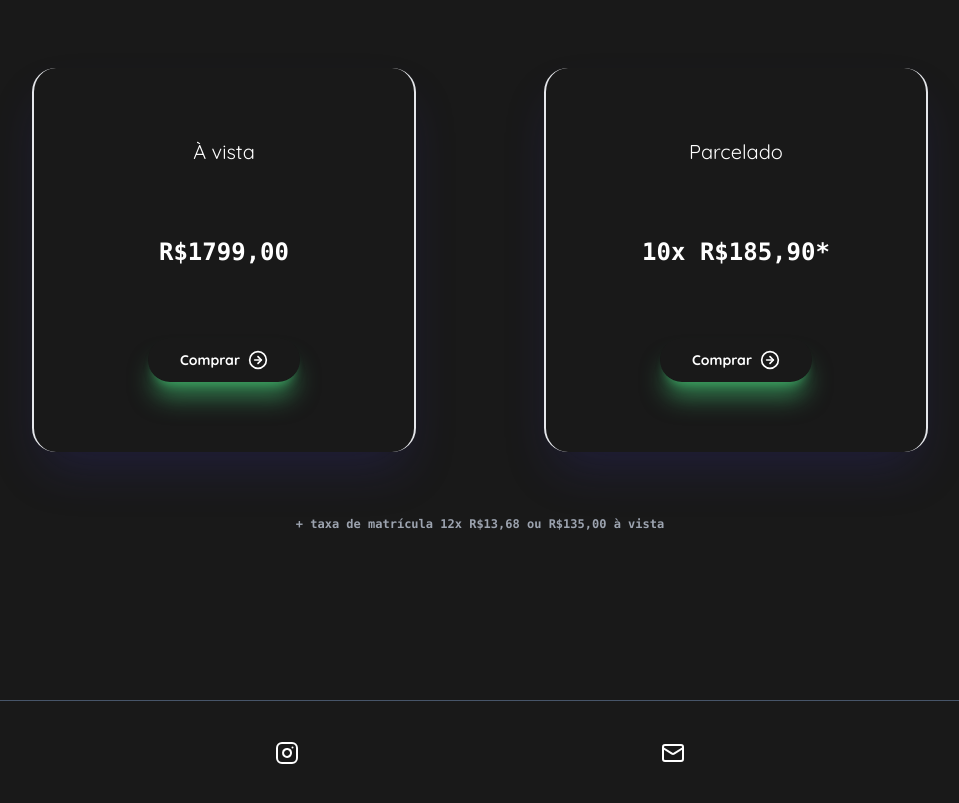
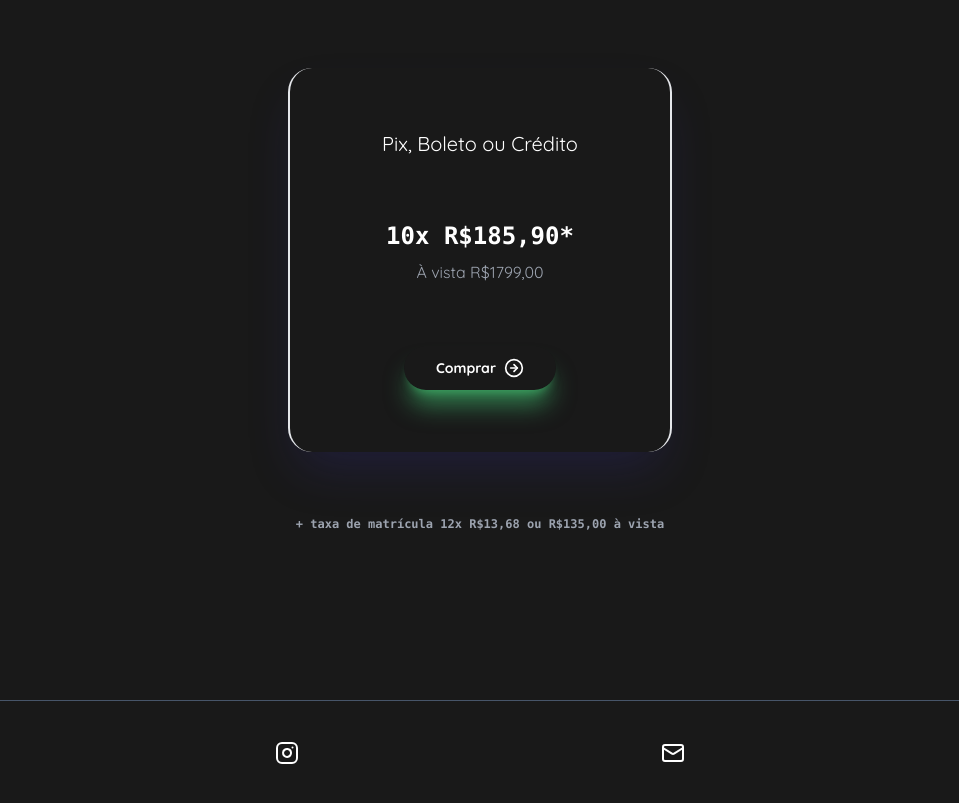
Before and after one commit to luccaparadeda/phdaquimica, a Next.js app: page /presencial in a window 1280 px wide. Shown: the part 4008-4811 px from the top of the page, without its empty margins (160-1119 px from the left). Built offline with nearby package versions, Linux system fonts and the light colour scheme.

Commit message:
fix: one card for investment in presential

```diff
--- a/src/app/presencial/page.tsx
+++ b/src/app/presencial/page.tsx
@@ -212,6 +212,31 @@ const page: FC<pageProps> = ({}) => {
 				</p>
 				<div className='flex flex-wrap px-5 gap-16 justify-center md:px-0 md:gap-32'>
 					<div className='h-52 w-52 flex flex-col justify-evenly items-center shadow-2xl shadow-indigo-800/25 border-x-2 rounded-3xl px-2 md:h-72 md:w-72 lg:h-96 lg:w-96'>
+						<p className=' text-center text-xl'>Pix, Boleto ou Crédito</p>
+						<div className='flex flex-col gap-2 items-center'>
+							<pre className='text-xl font-semibold font-mono md:font-black md:text-2xl'>
+								10x R$185,90*
+							</pre>
+							<p className='text-gray-400'>À vista R$1799,00</p>
+						</div>
+						<Link
+							href='https://mpago.la/1bqRoAG'
+							target='_blank'>
+							<Button
+								variant={'ghost'}
+								size={'lg'}
+								className='shadow-xl rounded-full font-bold shadow-green-400/50'>
+								Comprar{' '}
+								<ArrowRightCircle
+									size={20}
+									className='ml-2'
+								/>
+							</Button>
+						</Link>
+					</div>
+				</div>
+				{/* <div className='flex flex-wrap px-5 gap-16 justify-center md:px-0 md:gap-32'>
+					<div className='h-52 w-52 flex flex-col justify-evenly items-center shadow-2xl shadow-indigo-800/25 border-x-2 rounded-3xl px-2 md:h-72 md:w-72 lg:h-96 lg:w-96'>
 						<p className=' text-center text-xl'>À vista</p>
 						<p className='text-xl font-semibold font-mono md:font-black md:text-2xl'>
 							R$1799,00
@@ -253,7 +278,7 @@ const page: FC<pageProps> = ({}) => {
 							</Button>
 						</Link>
 					</div>
-				</div>
+				</div> */}
 				<p className='text-gray-400 text-xs text-center font-semibold font-mono md:font-black md:text-md'>
 					+ taxa de matrícula 12x R$13,68 ou R$135,00 à vista
 				</p>
```
